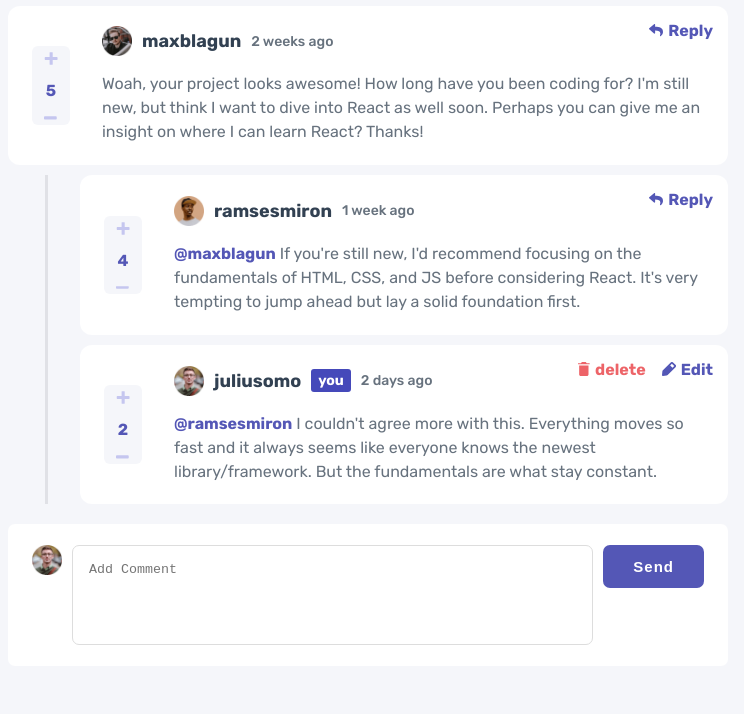
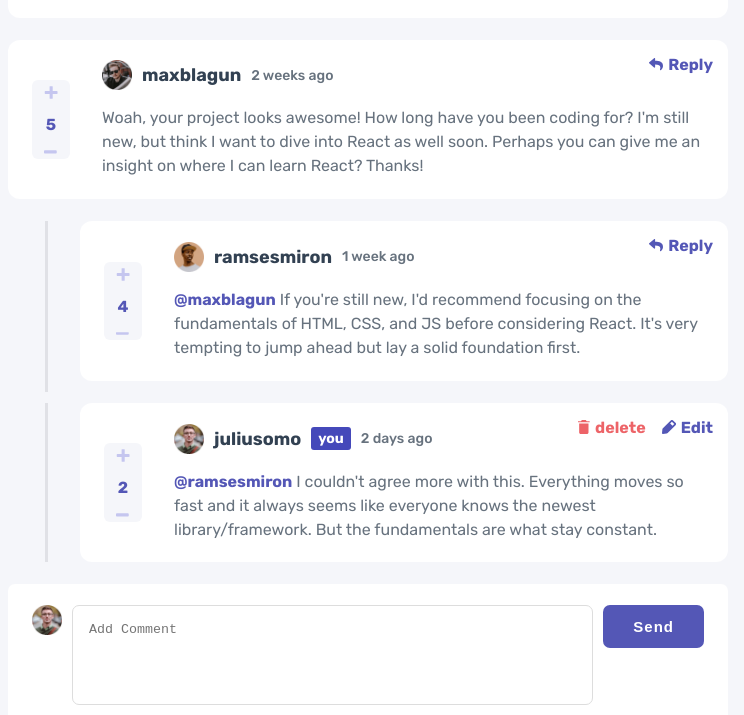
Before and after one commit to cluod-Alfakhre/interactive-comments-section-main, a plain HTML site: page index.html in a window 1280 px wide. Shown: the part 222-937 px from the top of the page, without its empty margins (272-1016 px from the left). Drawn offline with Linux system fonts and the light colour scheme.

Commit message:
style edited

```diff
--- a/style.css
+++ b/style.css
@@ -30,15 +30,15 @@ body{
 }
 .container{
     max-width: 720px;
-    margin: 3rem 0;
+    margin: 5rem 0;
     display: grid;
     grid-auto-rows: min-content;
-    gap: 20px;
+    gap: 22px;
     align-items: start;
 }
 .wrapper{
     display: grid;
-    gap: 10px;
+    gap: 22px;
 }
 .box{
     background-color: white;
```
